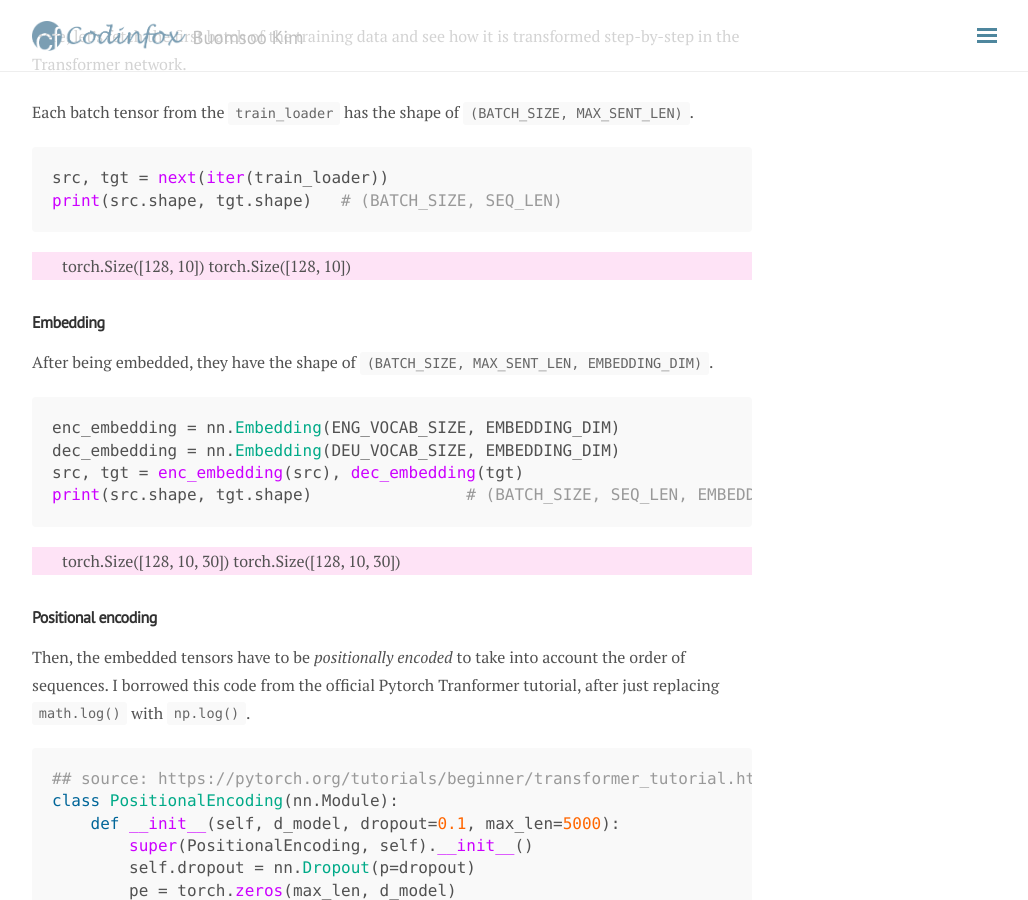
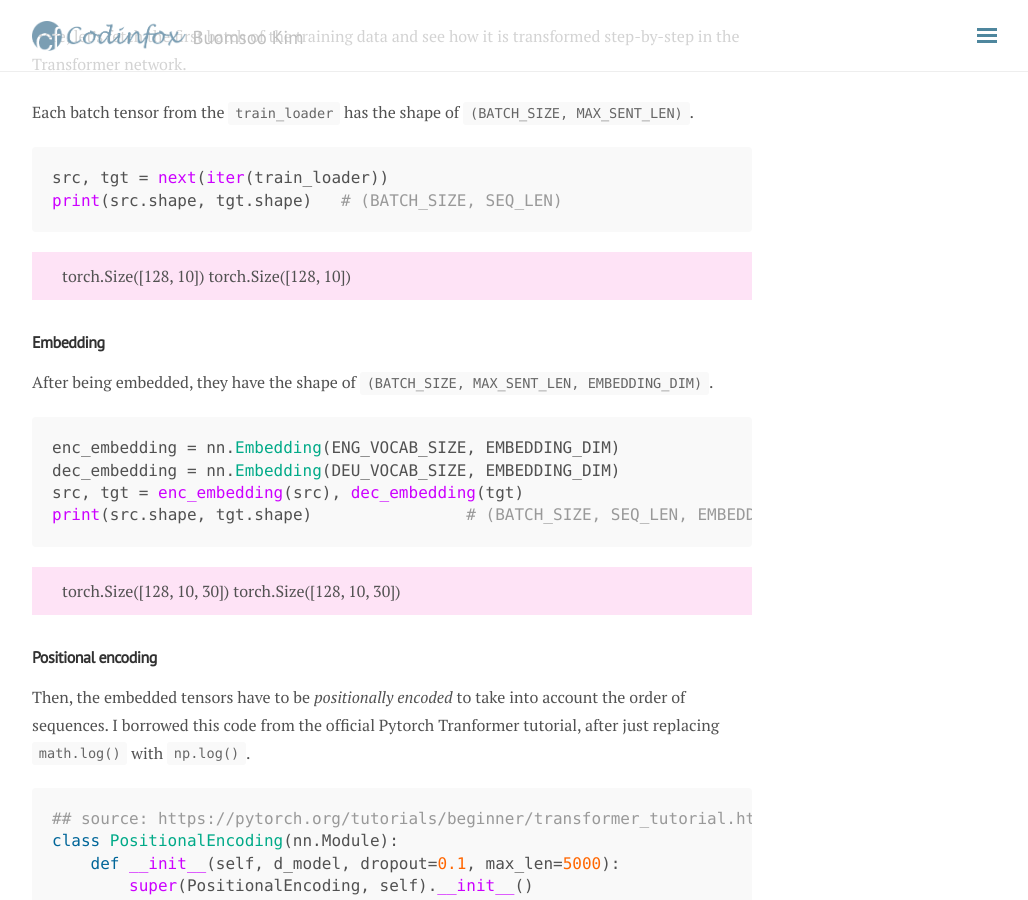
Before and after one commit to buomsoo-kim/buomsoo-kim.github.io, a Jekyll site: the page built from _posts/2020-04-21-Attention-mechanism-19.md.md, in a window 1280 px wide and 900 px high, scrolled down 4047 px. Shown: the whole window, without its empty margins (248-1276 px from the left). Built offline with Jekyll 4.4.1, drawn with Linux system fonts in a browser that asks for light colours; nearby versions of some CDN libraries; formulas are drawn with MathJax 3; comment, search, counter and statistics services are not loaded.

Commit message:
Update 2020-04-21-Attention-mechanism-19.md.md

````diff
--- a/_posts/2020-04-21-Attention-mechanism-19.md.md
+++ b/_posts/2020-04-21-Attention-mechanism-19.md.md
@@ -159,7 +159,7 @@ src, tgt = next(iter(train_loader))
 print(src.shape, tgt.shape)   # (BATCH_SIZE, SEQ_LEN)
 ```
 
-<div style="background-color:rgba(245,66,194,.15); padding-left: 30px">
+<div style="background-color:rgba(245,66,194,.15); padding-left: 30px; padding-top: 10px; padding-bottom: 10px">
 torch.Size([128, 10]) torch.Size([128, 10])
 </div>
 
@@ -175,7 +175,7 @@ src, tgt = enc_embedding(src), dec_embedding(tgt)
 print(src.shape, tgt.shape)                # (BATCH_SIZE, SEQ_LEN, EMBEDDING_DIM)
 ```
 
-<div style="background-color:rgba(245,66,194,.15); padding-left: 30px">
+<div style="background-color:rgba(245,66,194,.15); padding-left: 30px; padding-top: 10px; padding-bottom: 10px">
 torch.Size([128, 10, 30]) torch.Size([128, 10, 30])
 </div>
 
@@ -212,7 +212,7 @@ src, tgt = pe(src.permute(1, 0, 2)), pe(tgt.permute(1, 0, 2))
 print(src.shape, tgt.shape)              # (SEQ_LEN, BATCH_SIZE, EMBEDDING_DIM)
 ```
 
-<div style="background-color:rgba(245,66,194,.15); padding-left: 30px">
+<div style="background-color:rgba(245,66,194,.15); padding-left: 30px; padding-top: 10px; padding-bottom: 10px">
 torch.Size([10, 128, 30]) torch.Size([10, 128, 30])
 </div>
 
@@ -235,7 +235,7 @@ memory = enc_layer(src)
 print(memory.shape)                      # (SEQ_LEN, BATCH_SIZE, EMBEDDING_DIM)
 ```
 
-<div style="background-color:rgba(245,66,194,.15); padding-left: 30px">
+<div style="background-color:rgba(245,66,194,.15); padding-left: 30px; padding-top: 10px; padding-bottom: 10px">
 torch.Size([10, 128, 30])
 </div>
 
@@ -249,7 +249,7 @@ memory = encoder(src)
 print(memory.shape)                     # (SEQ_LEN, BATCH_SIZE, EMBEDDING_DIM)
 ```
 
-<div style="background-color:rgba(245,66,194,.15); padding-left: 30px">
+<div style="background-color:rgba(245,66,194,.15); padding-left: 30px; padding-top: 10px; padding-bottom: 10px">
 torch.Size([10, 128, 30])
 </div>
 
@@ -272,7 +272,7 @@ transformer_output = decoder(tgt, memory)
 print(transformer_output.shape)        # (SEQ_LEN, BATCH_SIZE, EMBEDDING_DIM)
 ```
 
-<div style="background-color:rgba(245,66,194,.15); padding-left: 30px">
+<div style="background-color:rgba(245,66,194,.15); padding-left: 30px; padding-top: 10px; padding-bottom: 10px">
 torch.Size([10, 128, 30])
 </div>
 
@@ -287,7 +287,7 @@ final_output = dense(transformer_output)
 print(final_output.shape)             # (SEQ_LEN, BATCH_SIZE, EMBEDDING_DIM)
 ```
 
-<div style="background-color:rgba(245,66,194,.15); padding-left: 30px">
+<div style="background-color:rgba(245,66,194,.15); padding-left: 30px; padding-top: 10px; padding-bottom: 10px">
 torch.Size([10, 128, 6893])
 </div>
 
````
